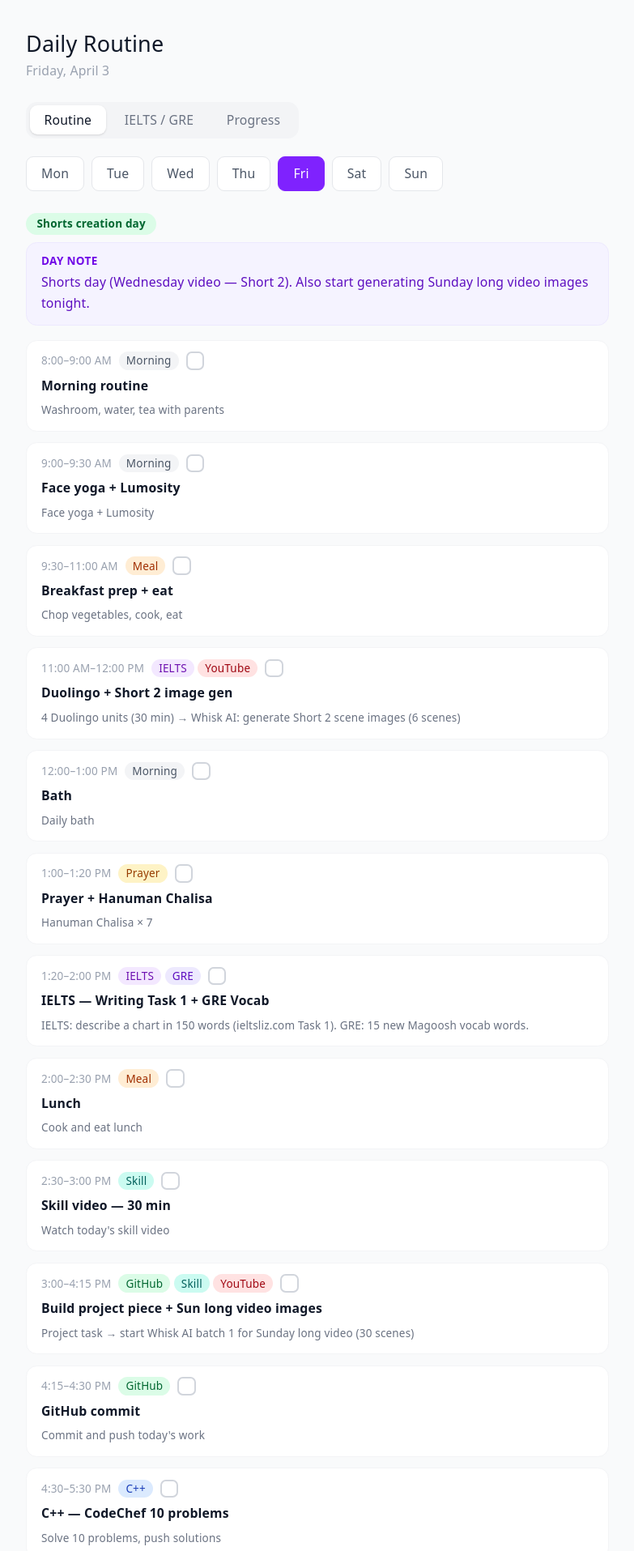
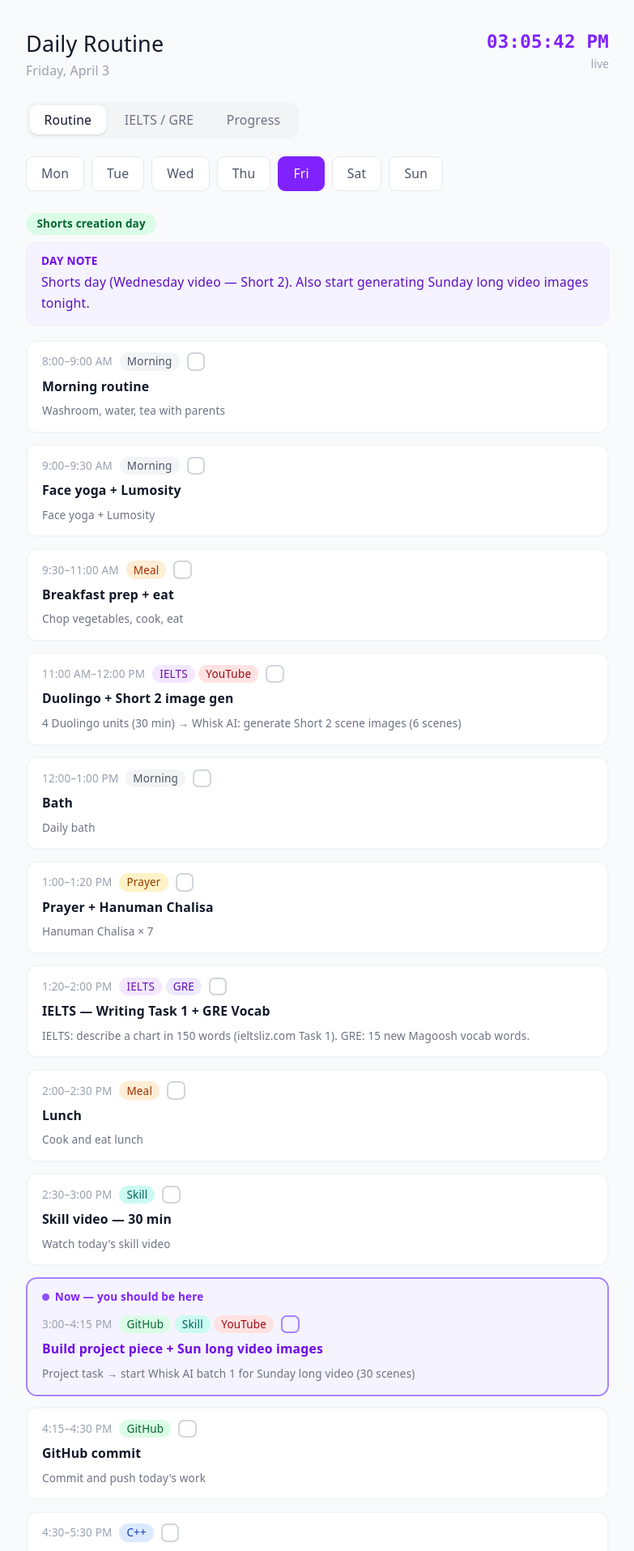
Before and after one commit to AJoty2023/To-do-list, a React (Vite) app: page / in a window 1280 px wide. Shown: the top 1915 px of the page at 81% size, without its empty margins (248-1031 px from the left). Built offline with nearby package versions, Linux system fonts and the light colour scheme.

Commit message:
Notification added

```diff
--- a/src/App.tsx
+++ b/src/App.tsx
@@ -1,9 +1,10 @@
-import { useState } from 'react'
+import { useState, useEffect } from 'react'
 import { DayTabs } from './components/DayTabs'
 import { DayView } from './components/DayView'
 import { PrepSection } from './components/PrepSection'
 import { Dashboard } from './components/Dashboard'
 import { schedule } from './data/schedule'
+import { useLiveClock } from './hooks/useCurrentBlock'
 import type { DayKey } from './types'
 
 type Section = 'routine' | 'prep' | 'dashboard'
@@ -19,23 +20,43 @@ const SECTIONS: { key: Section; label: string }[] = [
   { key: 'dashboard', label: 'Progress' },
 ]
 
+function requestNotificationPermission() {
+  if ('Notification' in window && Notification.permission === 'default') {
+    void Notification.requestPermission()
+  }
+}
+
 export default function App() {
   const [selectedDay, setSelectedDay] = useState<DayKey>(getTodayKey())
   const [section, setSection]         = useState<Section>('routine')
+  const clock   = useLiveClock()
   const dayData = schedule.find((d) => d.key === selectedDay)!
+
+  // Request notification permission once on mount
+  useEffect(() => {
+    requestNotificationPermission()
+  }, [])
 
   return (
     <div className="min-h-screen bg-gray-50 dark:bg-gray-900 text-gray-900 dark:text-gray-100">
       <div className="max-w-2xl mx-auto px-4 py-8">
 
-        {/* Header */}
-        <div className="mb-6">
+        {/* Header with live clock */}
+        <div className="flex items-start justify-between mb-6">
+          <div>
             <h1 className="text-2xl font-medium mb-1">Daily Routine</h1>
             <p className="text-sm text-gray-400">
               {new Date().toLocaleDateString('en-US', {
                 weekday: 'long', month: 'long', day: 'numeric',
               })}
             </p>
+          </div>
+          <div className="text-right">
+            <p className="text-xl font-semibold text-violet-600 dark:text-violet-400 font-mono">
+              {clock}
+            </p>
+            <p className="text-xs text-gray-400 mt-0.5">live</p>
+          </div>
         </div>
 
         {/* Section toggle */}
@@ -55,7 +76,7 @@ export default function App() {
           ))}
         </div>
 
-        {/* Day tabs — hidden on dashboard */}
+        {/* Day tabs */}
         {section !== 'dashboard' && (
           <DayTabs selected={selectedDay} onChange={setSelectedDay} />
         )}
--- a/src/components/BlockCard.tsx
+++ b/src/components/BlockCard.tsx
@@ -17,25 +17,76 @@ const tagMeta: Record<string, { label: string; className: string }> = {
 interface Props {
   readonly block: Block
   readonly dayKey: string
+  readonly isActive?: boolean
 }
 
-export function BlockCard({ block, dayKey }: Props) {
+// --- Style helpers (avoid nested ternaries in JSX) ---
+function getCardClass(done: boolean, isActive: boolean): string {
+  if (done) {
+    return 'bg-green-50 dark:bg-green-900/20 border-green-200 dark:border-green-800'
+  }
+
+  if (isActive) {
+    return 'bg-violet-50 dark:bg-violet-900/20 border-violet-400 dark:border-violet-500 animate-pulse-border'
+  }
+
+  return 'bg-white dark:bg-gray-800 border-gray-100 dark:border-gray-700 hover:border-gray-300 dark:hover:border-gray-500'
+}
+
+function getTitleClass(done: boolean, isActive: boolean): string {
+  if (done) {
+    return 'line-through text-gray-400 dark:text-gray-500'
+  }
+
+  if (isActive) {
+    return 'text-violet-700 dark:text-violet-300'
+  }
+
+  return 'text-gray-900 dark:text-gray-100'
+}
+
+function getDescriptionClass(done: boolean): string {
+  return done
+    ? 'text-gray-300 dark:text-gray-600'
+    : 'text-gray-500 dark:text-gray-400'
+}
+
+function getCheckBorder(done: boolean, isActive: boolean): string {
+  if (done) return 'bg-green-500 border-green-500'
+  if (isActive) return 'border-violet-400'
+  return 'border-gray-300 dark:border-gray-600'
+}
+
+export function BlockCard({ block, dayKey, isActive = false }: Props) {
   const { done, toggle } = useHabitTracker(dayKey, block.id)
 
   return (
     <button
+      type="button"
       onClick={toggle}
-    type="button"
-    className={`rounded-xl px-4 py-3 flex flex-col gap-2 cursor-pointer border transition-all duration-200 text-left ${
-      done
-        ? 'bg-green-50 dark:bg-green-900/20 border-green-200 dark:border-green-800'
-        : 'bg-white dark:bg-gray-800 border-gray-100 dark:border-gray-700 hover:border-gray-300 dark:hover:border-gray-500'
-    }`}
+      className={`w-full text-left rounded-xl px-4 py-3 flex flex-col gap-2 cursor-pointer border-2 transition-all duration-200 ${getCardClass(
+        done,
+        isActive
+      )}`}
     >
+      {/* Active indicator */}
+      {isActive && !done && (
+        <div className="flex items-center gap-1.5 mb-1">
+          <span className="relative flex h-2 w-2">
+            <span className="animate-ping absolute inline-flex h-full w-full rounded-full bg-violet-400 opacity-75" />
+            <span className="relative inline-flex rounded-full h-2 w-2 bg-violet-500" />
+          </span>
+          <span className="text-xs font-semibold text-violet-600 dark:text-violet-400">
+            Now — you should be here
+          </span>
+        </div>
+      )}
+
       <div className="flex items-start justify-between gap-2">
         <span className="text-xs font-medium text-gray-400 dark:text-gray-500 whitespace-nowrap pt-0.5">
           {block.time}
         </span>
+
         <div className="flex items-center gap-2">
           <div className="flex flex-wrap gap-1 justify-end">
             {block.tags.map((tag) => {
@@ -43,39 +94,51 @@ return (
               return (
                 <span
                   key={tag}
-                  className={`text-xs px-2 py-0.5 rounded-full font-medium ${meta?.className ?? 'bg-gray-100 text-gray-600'}`}
+                  className={`text-xs px-2 py-0.5 rounded-full font-medium ${
+                    meta?.className ?? 'bg-gray-100 text-gray-600'
+                  }`}
                 >
                   {meta?.label ?? tag}
                 </span>
               )
             })}
           </div>
-          {/* Checkbox */}
+
           <div
-            className={`w-5 h-5 rounded-md border-2 flex items-center justify-center shrink-0 transition-all duration-200 ${
-              done
-                ? 'bg-green-500 border-green-500'
-                : 'border-gray-300 dark:border-gray-600'
-            }`}
+            className={`w-5 h-5 rounded-md border-2 flex items-center justify-center shrink-0 transition-all duration-200 ${getCheckBorder(
+              done,
+              isActive
+            )}`}
           >
             {done && (
               <svg width="12" height="12" viewBox="0 0 12 12" fill="none">
-                <path d="M2 6l3 3 5-5" stroke="white" strokeWidth="2" strokeLinecap="round" strokeLinejoin="round"/>
+                <path
+                  d="M2 6l3 3 5-5"
+                  stroke="white"
+                  strokeWidth="2"
+                  strokeLinecap="round"
+                  strokeLinejoin="round"
+                />
               </svg>
             )}
           </div>
         </div>
       </div>
 
-      <p className={`text-sm font-semibold leading-snug transition-all duration-200 ${
-        done ? 'line-through text-gray-400 dark:text-gray-500' : 'text-gray-900 dark:text-gray-100'
-      }`}>
+      <p
+        className={`text-sm font-semibold leading-snug transition-all duration-200 ${getTitleClass(
+          done,
+          isActive
+        )}`}
+      >
         {block.title}
       </p>
 
-      <p className={`text-xs leading-relaxed transition-all duration-200 ${
-        done ? 'text-gray-300 dark:text-gray-600' : 'text-gray-500 dark:text-gray-400'
-      }`}>
+      <p
+        className={`text-xs leading-relaxed transition-all duration-200 ${getDescriptionClass(
+          done
+        )}`}
+      >
         {block.description}
       </p>
     </button>
--- a/src/components/DayView.tsx
+++ b/src/components/DayView.tsx
@@ -1,5 +1,7 @@
+import { useEffect, useRef } from 'react'
 import type { DaySchedule } from '../types'
 import { BlockCard } from './BlockCard'
+import { useCurrentBlock } from '../hooks/useCurrentBlock'
 
 const ytBadgeStyle: Record<string, string> = {
   long:  'bg-red-100 text-red-800 dark:bg-red-900/40 dark:text-red-300',
@@ -18,10 +20,20 @@ interface Props {
 }
 
 export function DayView({ day }: Props) {
+  const activeId  = useCurrentBlock(day.blocks)
+  const activeRef = useRef<HTMLDivElement>(null)
+
+  // Auto-scroll to active block when day loads
+  useEffect(() => {
+    if (activeRef.current) {
+      activeRef.current.scrollIntoView({ behavior: 'smooth', block: 'center' })
+    }
+  }, [activeId, day.key])
+
   return (
     <div className="flex flex-col gap-4">
 
-      {/* Day badge + note banner */}
+      {/* Badge + note */}
       <div className="flex flex-col gap-2">
         <span className={`self-start text-xs font-semibold px-3 py-1 rounded-full ${ytBadgeStyle[day.ytBadge]}`}>
           {ytBadgeLabel[day.ytBadge]}
@@ -38,9 +50,18 @@ export function DayView({ day }: Props) {
 
       {/* Block list */}
       <div className="flex flex-col gap-3">
-        {day.blocks.map((block) => (
-          <BlockCard key={block.id} block={block} dayKey={day.key} />
-        ))}
+        {day.blocks.map((block) => {
+          const isActive = block.id === activeId
+          return (
+            <div key={block.id} ref={isActive ? activeRef : null}>
+              <BlockCard
+                block={block}
+                dayKey={day.key}
+                isActive={isActive}
+              />
+            </div>
+          )
+        })}
       </div>
 
     </div>
--- /dev/null
+++ b/src/hooks/useBlockNotifications.ts
@@ -0,0 +1,56 @@
+import { useEffect, useRef } from 'react'
+import type { Block, DayKey } from '../types'
+import { schedule } from '../data/schedule'
+
+function getTodayKey(): DayKey {
+  const map: DayKey[] = ['sun', 'mon', 'tue', 'wed', 'thu', 'fri', 'sat']
+  return map[new Date().getDay()]
+}
+
+function getUpcomingBlock(blocks: Block[]): Block | null {
+  const now = new Date()
+  const currentMinutes = now.getHours() * 60 + now.getMinutes()
+
+  // Find the next block starting within 5 minutes
+  return blocks.find((block) => {
+    const blockStart = block.startHour * 60
+    const diff = blockStart - currentMinutes
+    return diff >= 0 && diff <= 5
+  }) ?? null
+}
+
+function sendNotification(block: Block) {
+  if (!('Notification' in window)) return
+  if (Notification.permission !== 'granted') return
+
+  new Notification('Daily Routine — coming up next', {
+    body: `${block.time}\n${block.title}`,
+    icon: '/vite.svg',
+    tag: block.id, // prevents duplicate notifications for same block
+  })
+}
+
+export function useBlockNotifications() {
+  const notifiedIds = useRef<Set<string>>(new Set())
+
+  useEffect(() => {
+    function check() {
+      const todayKey  = getTodayKey()
+      const todayData = schedule.find((d) => d.key === todayKey)
+      if (!todayData) return
+
+      const upcoming = getUpcomingBlock(todayData.blocks)
+      if (!upcoming) return
+
+      // Only notify once per block per session
+      if (notifiedIds.current.has(upcoming.id)) return
+      notifiedIds.current.add(upcoming.id)
+
+      sendNotification(upcoming)
+    }
+
+    check() // run immediately
+    const interval = setInterval(check, 60_000) // check every minute
+    return () => clearInterval(interval)
+  }, [])
+}
--- /dev/null
+++ b/src/hooks/useCurrentBlock.ts
@@ -0,0 +1,76 @@
+import { useState, useEffect } from 'react'
+import type { Block } from '../types'
+
+function getCurrentHourMinute(): { hour: number; minute: number } {
+  const now = new Date()
+  return { hour: now.getHours(), minute: now.getMinutes() }
+}
+
+function parseBlockHours(block: Block): { start: number; end: number } | null {
+  // time string examples: "9:00–9:30 AM", "11:00 AM–12:00 PM", "10:00–11:00 PM"
+  // We use startHour and endHour already stored in the block data
+  return { start: block.startHour, end: block.endHour }
+}
+
+function isBlockActive(block: Block, hour: number, minute: number): boolean {
+  const range = parseBlockHours(block)
+  if (!range) return false
+
+  const currentMinutes = hour * 60 + minute
+  const startMinutes   = range.start * 60
+  // endHour is sometimes same as startHour for short blocks — give 30 min minimum
+  const endMinutes     = range.end > range.start
+    ? range.end * 60
+    : range.start * 60 + 30
+
+  return currentMinutes >= startMinutes && currentMinutes < endMinutes
+}
+
+export function useCurrentBlock(blocks: Block[]): string | null {
+  const [activeId, setActiveId] = useState<string | null>(() => {
+    const { hour, minute } = getCurrentHourMinute()
+    return blocks.find((b) => isBlockActive(b, hour, minute))?.id ?? null
+  })
+
+  useEffect(() => {
+    function check() {
+      const { hour, minute } = getCurrentHourMinute()
+      const active = blocks.find((b) => isBlockActive(b, hour, minute))
+      setActiveId(active?.id ?? null)
+    }
+
+    // Check every 60 seconds
+    const interval = setInterval(check, 60_000)
+    return () => clearInterval(interval)
+  }, [blocks])
+
+  return activeId
+}
+
+
+export function useLiveClock(): string {
+  const [time, setTime] = useState<string>(() =>
+    new Date().toLocaleTimeString('en-US', {
+      hour: '2-digit',
+      minute: '2-digit',
+      second: '2-digit',
+      hour12: true,
+    })
+  )
+
+  useEffect(() => {
+    const interval = setInterval(() => {
+      setTime(
+        new Date().toLocaleTimeString('en-US', {
+          hour: '2-digit',
+          minute: '2-digit',
+          second: '2-digit',
+          hour12: true,
+        })
+      )
+    }, 1_000)
+    return () => clearInterval(interval)
+  }, [])
+
+  return time
+}
```
Lines whose indentation alone changed are shown as unchanged.
